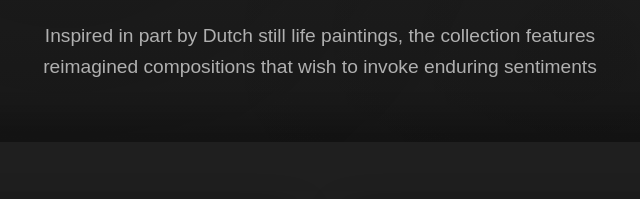
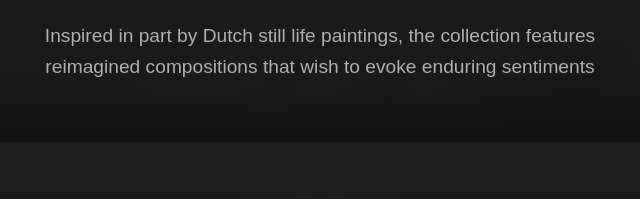
Before and after one commit to Salai777/PORTFOLIO-MOBILE, a plain HTML site: page collections/vanitas.html in a window 1280 px wide. Shown: the part 264-463 px from the top of the page, 320-960 px from the left. Drawn offline with Linux system fonts and the light colour scheme.

Commit message:
Update vanitas.html

```diff
--- a/collections/vanitas.html
+++ b/collections/vanitas.html
@@ -527,7 +527,7 @@ f<!DOCTYPE html>
         <section class="collection-header">
             <div class="container">
                 <h1 class="collection-title">VANITAS</h1>
-                <p class="collection-subtitle">Inspired in part by Dutch still life paintings, the collection features reimagined compositions that wish to invoke enduring sentiments</p>
+                <p class="collection-subtitle">Inspired in part by Dutch still life paintings, the collection features reimagined compositions that wish to evoke enduring sentiments</p>
             </div>
         </section>
 
```
